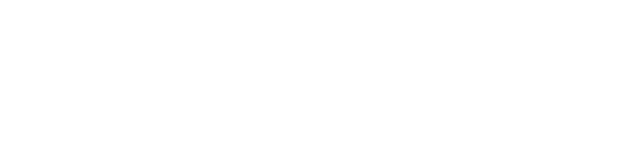
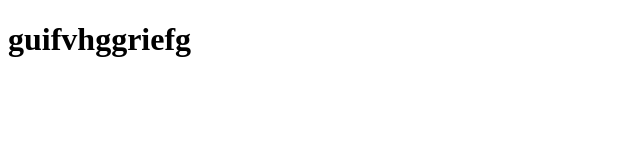
Before and after one commit to IZK05/IZK05.github.io, a plain HTML site: page index.html in a window 1280 px wide. Shown: the whole page, without its empty margins (0-640 px from the left). Drawn offline with Linux system fonts and the light colour scheme.

Commit message:
Update index.html

```diff
--- a/index.html
+++ b/index.html
@@ -1,3 +1,5 @@
 <!doctype html>
+<html>
 <Head>
-<html>
+<body>
+  <h1> guifvhggriefg </h1>
```
